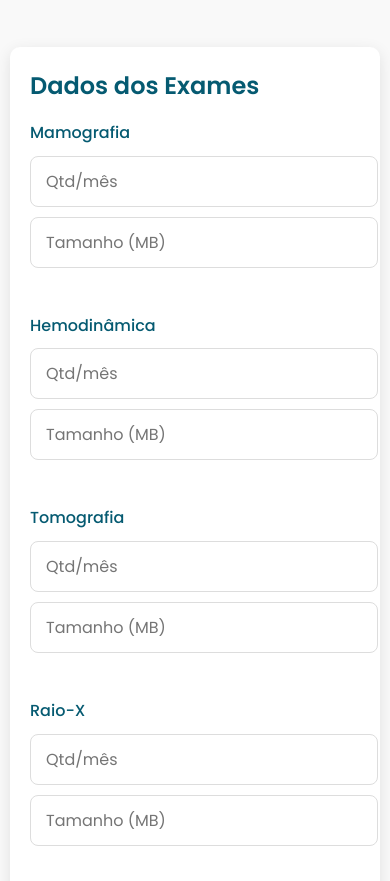
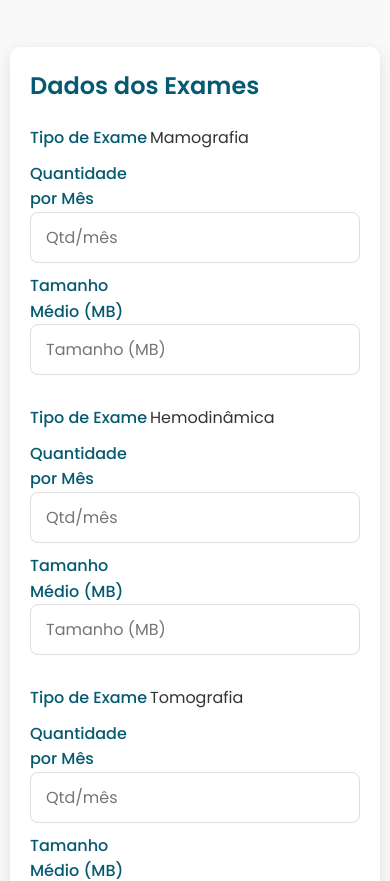
Before and after one commit to celionorajr/evolucao-coordina, a website: page views/index.html in a window 390 px wide. Shown: the part 185-1066 px from the top of the page. Drawn offline with Linux system fonts and the light colour scheme.

Commit message:
Atualizacao estilo

```diff
--- a/public/css/style.css
+++ b/public/css/style.css
@@ -76,32 +76,27 @@ h2 {
   width: 100%;
 }
 
-.form-grid {
-  display: grid;
-  grid-template-columns: repeat(auto-fill, minmax(300px, 1fr));
-  gap: 25px;
+.exam-table {
+  width: 100%;
+  border-collapse: separate;
+  border-spacing: 0 15px;
   margin-bottom: 25px;
 }
 
-.input-group {
-  margin-bottom: 20px;
-}
-
-.input-group label {
-  display: block;
-  margin-bottom: 10px;
+.exam-table th {
+  text-align: left;
+  padding: 0 15px 10px 0;
+  color: var(--primary-color);
   font-weight: 500;
-  color: var(--primary-color);
   font-size: 1rem;
 }
 
-.input-row {
-  display: flex;
-  gap: 15px;
+.exam-table td {
+  padding: 0 15px 0 0;
 }
 
-.input-row input {
-  flex: 1;
+.exam-table input {
+  width: 100%;
   padding: 12px 15px;
   border: 1px solid #ddd;
   border-radius: 8px;
@@ -110,7 +105,7 @@ h2 {
   transition: all 0.3s;
 }
 
-.input-row input:focus {
+.exam-table input:focus {
   border-color: var(--secondary-color);
   outline: none;
   box-shadow: 0 0 0 3px rgba(36, 206, 197, 0.2);
@@ -285,17 +280,37 @@ h2 {
     margin: 0 auto;
   }
 
-  .form-grid {
-    grid-template-columns: 1fr;
+  .exam-table {
+    display: block;
+  }
+
+  .exam-table thead {
+    display: none;
+  }
+
+  .exam-table tbody, .exam-table tr, .exam-table td {
+    display: block;
+    width: 100%;
+  }
+
+  .exam-table tr {
+    margin-bottom: 20px;
+  }
+
+  .exam-table td {
+    padding: 5px 0;
+  }
+
+  .exam-table td:before {
+    content: attr(data-label);
+    display: inline-block;
+    width: 120px;
+    font-weight: 500;
+    color: var(--primary-color);
   }
 
   .results-grid {
     grid-template-columns: 1fr 1fr;
-  }
-
-  .input-row {
-    flex-direction: column;
-    gap: 10px;
   }
 
   .chart-wrapper {
--- a/views/index.html
+++ b/views/index.html
@@ -18,61 +18,82 @@
             <section class="input-section">
                 <h2>Dados dos Exames</h2>
                 <form id="storageForm">
-                    <div class="form-grid">
+                    <table class="exam-table">
+                        <thead>
+                            <tr>
+                                <th>Tipo de Exame</th>
+                                <th>Quantidade por Mês</th>
+                                <th>Tamanho Médio (MB)</th>
+                            </tr>
+                        </thead>
+                        <tbody>
                             <!-- Mamografia -->
-                        <div class="input-group">
-                            <label for="mamografia-qtd">Mamografia</label>
-                            <div class="input-row">
+                            <tr>
+                                <td data-label="Tipo de Exame">Mamografia</td>
+                                <td data-label="Quantidade por Mês">
                                     <input type="number" id="mamografia-qtd" placeholder="Qtd/mês" min="0">
+                                </td>
+                                <td data-label="Tamanho Médio (MB)">
                                     <input type="number" id="mamografia-size" placeholder="Tamanho (MB)" min="0" step="0.01">
-                            </div>
-                        </div>
+                                </td>
+                            </tr>
 
                             <!-- Hemodinâmica -->
-                        <div class="input-group">
-                            <label for="hemodinamica-qtd">Hemodinâmica</label>
-                            <div class="input-row">
+                            <tr>
+                                <td data-label="Tipo de Exame">Hemodinâmica</td>
+                                <td data-label="Quantidade por Mês">
                                     <input type="number" id="hemodinamica-qtd" placeholder="Qtd/mês" min="0">
+                                </td>
+                                <td data-label="Tamanho Médio (MB)">
                                     <input type="number" id="hemodinamica-size" placeholder="Tamanho (MB)" min="0" step="0.01">
-                            </div>
-                        </div>
+                                </td>
+                            </tr>
 
                             <!-- Tomografia -->
-                        <div class="input-group">
-                            <label for="tomografia-qtd">Tomografia</label>
-                            <div class="input-row">
+                            <tr>
+                                <td data-label="Tipo de Exame">Tomografia</td>
+                                <td data-label="Quantidade por Mês">
                                     <input type="number" id="tomografia-qtd" placeholder="Qtd/mês" min="0">
+                                </td>
+                                <td data-label="Tamanho Médio (MB)">
                                     <input type="number" id="tomografia-size" placeholder="Tamanho (MB)" min="0" step="0.01">
-                            </div>
-                        </div>
+                                </td>
+                            </tr>
 
                             <!-- Raio-X -->
-                        <div class="input-group">
-                            <label for="raiox-qtd">Raio-X</label>
-                            <div class="input-row">
+                            <tr>
+                                <td data-label="Tipo de Exame">Raio-X</td>
+                                <td data-label="Quantidade por Mês">
                                     <input type="number" id="raiox-qtd" placeholder="Qtd/mês" min="0">
+                                </td>
+                                <td data-label="Tamanho Médio (MB)">
                                     <input type="number" id="raiox-size" placeholder="Tamanho (MB)" min="0" step="0.01">
-                            </div>
-                        </div>
+                                </td>
+                            </tr>
 
                             <!-- Ressonância -->
-                        <div class="input-group">
-                            <label for="ressonancia-qtd">Ressonância</label>
-                            <div class="input-row">
+                            <tr>
+                                <td data-label="Tipo de Exame">Ressonância</td>
+                                <td data-label="Quantidade por Mês">
                                     <input type="number" id="ressonancia-qtd" placeholder="Qtd/mês" min="0">
+                                </td>
+                                <td data-label="Tamanho Médio (MB)">
                                     <input type="number" id="ressonancia-size" placeholder="Tamanho (MB)" min="0" step="0.01">
-                            </div>
-                        </div>
+                                </td>
+                            </tr>
 
                             <!-- Ultrassom -->
-                        <div class="input-group">
-                            <label for="ultrassom-qtd">Ultrassom</label>
-                            <div class="input-row">
+                            <tr>
+                                <td data-label="Tipo de Exame">Ultrassom</td>
+                                <td data-label="Quantidade por Mês">
                                     <input type="number" id="ultrassom-qtd" placeholder="Qtd/mês" min="0">
+                                </td>
+                                <td data-label="Tamanho Médio (MB)">
                                     <input type="number" id="ultrassom-size" placeholder="Tamanho (MB)" min="0" step="0.01">
-                            </div>
-                        </div>
-                    </div>
+                                </td>
+                            </tr>
+                        </tbody>
+                    </table>
 
                     <div class="custom-years">
                         <label for="custom-years">Período personalizado (anos):</label>
```
Lines whose indentation alone changed are shown as unchanged.
